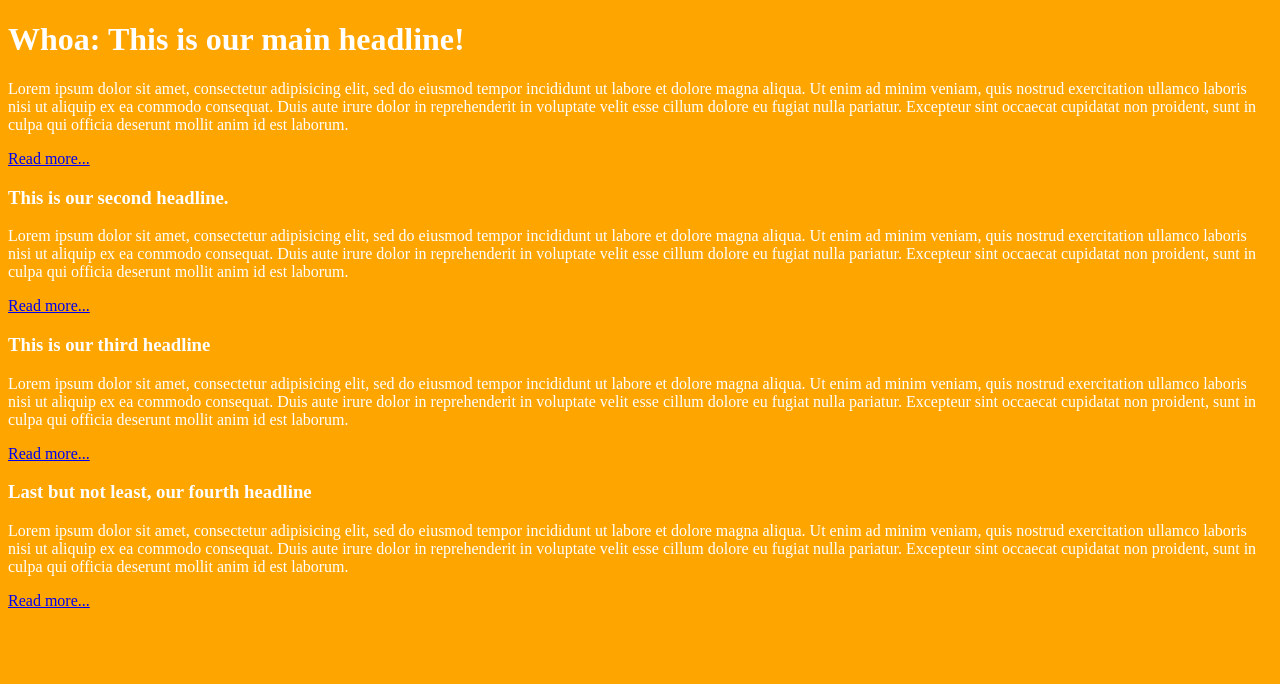
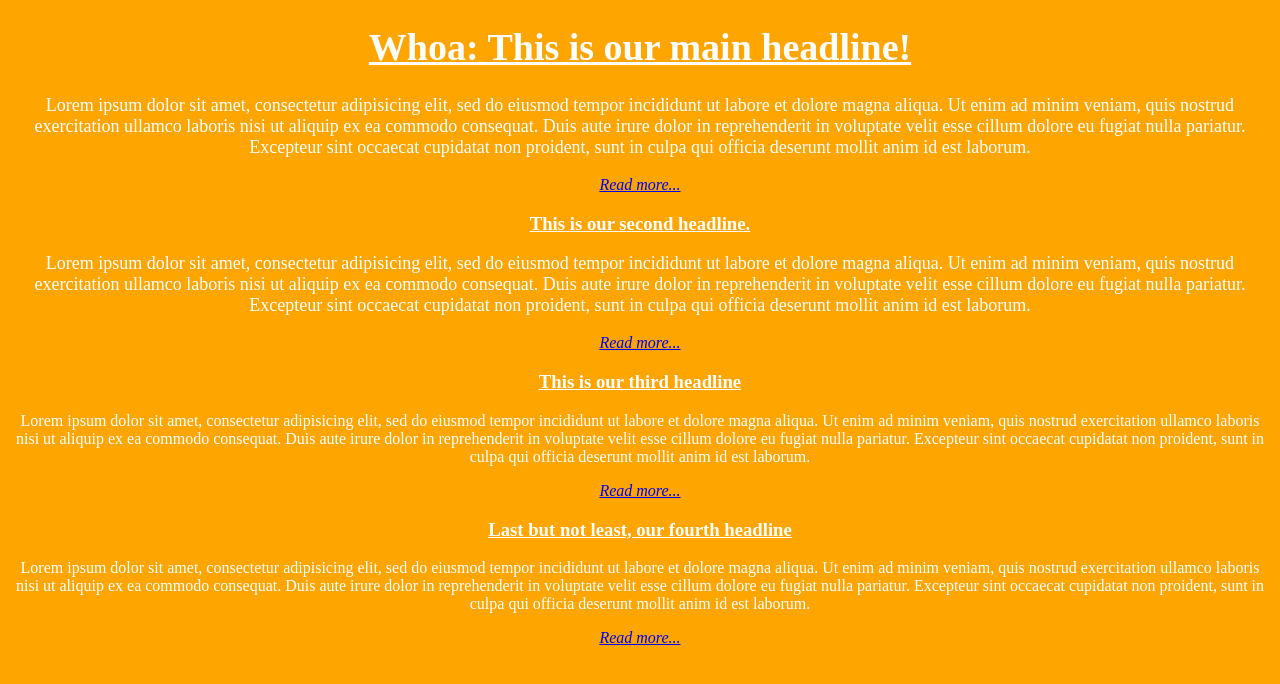
Before and after one commit to mrkrosenberg/news_bulletin, a plain HTML site: page index.html in a window 1280 px wide. Drawn offline with Linux system fonts and the light colour scheme.

Commit message:
added class and external font

```diff
--- a/css/main.css
+++ b/css/main.css
@@ -1,6 +1,20 @@
 body {
 	background-color: orange;
+	text-align: center;
+}
+h1 {
+  font-size: 38px;
+}
+h1, h3 {
+	text-decoration: underline;
+    font-style: "Open Sans", sans-serif;
 }
 h1, h3, p {
 	color: white;
 }
+.important {
+  font-size: 18px;
+}
+a {
+	font-style: italic;
+}
--- a/index.html
+++ b/index.html
@@ -4,11 +4,12 @@
 	<head>
 		<title>News Bulletin</title>
 		<link rel="stylesheet" type="text/css" href="css/main.css">
+		<link href="http://fonts.googleapis.com/css?family=Open+Sans:400,800" rel="stylesheet" type="text/css">
 	</head>
 
 	<body>
-		<h1 class="important">Whoa: This is our main headline!</h1>
-		<p>Lorem ipsum dolor sit amet, consectetur adipisicing elit, sed do eiusmod
+		<h1>Whoa: This is our main headline!</h1>
+		<p class="important">Lorem ipsum dolor sit amet, consectetur adipisicing elit, sed do eiusmod
 		tempor incididunt ut labore et dolore magna aliqua. Ut enim ad minim veniam,
 		quis nostrud exercitation ullamco laboris nisi ut aliquip ex ea commodo
 		consequat. Duis aute irure dolor in reprehenderit in voluptate velit esse
@@ -17,8 +18,8 @@
 
 		<a href="#">Read more...</a>
 
-		<h3 class="important">This is our second headline.</h3>
-		<p>Lorem ipsum dolor sit amet, consectetur adipisicing elit, sed do eiusmod
+		<h3>This is our second headline.</h3>
+		<p class="important">Lorem ipsum dolor sit amet, consectetur adipisicing elit, sed do eiusmod
 		tempor incididunt ut labore et dolore magna aliqua. Ut enim ad minim veniam,
 		quis nostrud exercitation ullamco laboris nisi ut aliquip ex ea commodo
 		consequat. Duis aute irure dolor in reprehenderit in voluptate velit esse
--- a/main.css
+++ b/main.css
@@ -1,6 +1,9 @@
 body {
 	background-color: orange;
 	text-align: center;
+}
+h1, h3 {
+	text-decoration: underline;
 }
 h1, h3, p {
 	color: white;
```
